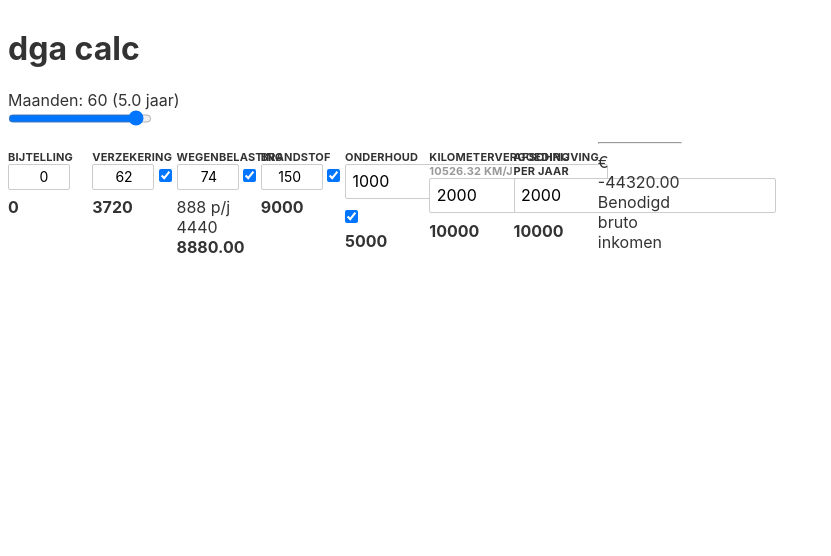
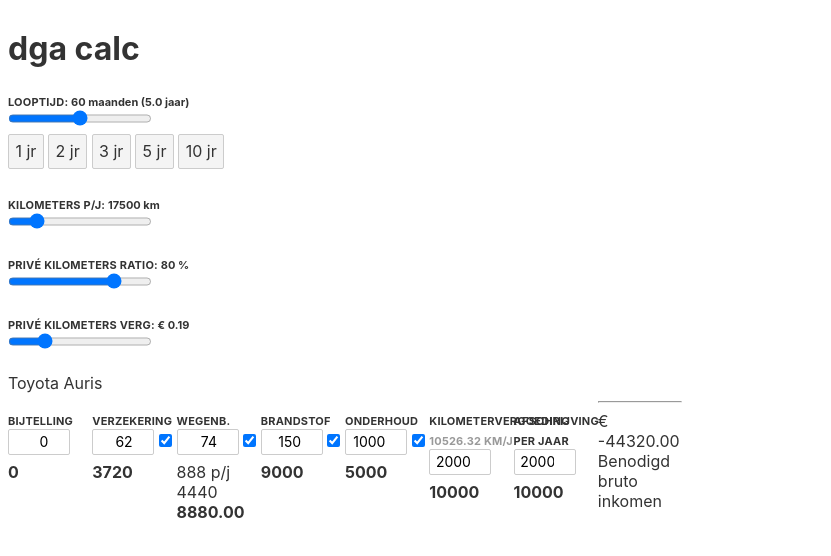
Before and after one commit to mellewynia/car-calc, a Svelte app: page / in a window 1280 px wide. Shown: the top 556 px of the page, without its empty margins (0-831 px from the left). Built offline with nearby package versions, Linux system fonts and the light colour scheme.

Commit message:
Add general params

```diff
--- a/public/global.css
+++ b/public/global.css
@@ -23,10 +23,6 @@ a:hover {
 
 a:visited {
 	color: rgb(0,80,160);
-}
-
-label {
-	display: block;
 }
 
 input, button, select, textarea {
--- a/src/App.svelte
+++ b/src/App.svelte
@@ -4,6 +4,10 @@
 
 	let taxPressure = 0.5;
 	$: taxMult = (1 / taxPressure);
+
+	let kms_py = 17500;
+	let kms_ratio_private = 0.8;
+	let kms_verg_private = 0.19;
 
 	let monthsPrivate = true;
 	let months = 60;
@@ -54,6 +58,7 @@
 	}
 
 	.label { font-size: 11px; color: #333; text-transform: uppercase; letter-spacing: 0.2px; font-weight: bold; }
+	.label-normal { text-transform: none; letter-spacing: 0; }
 
 	.input-text { height: 26px; font-size: 14px; }
 	.input-text:hover { box-shadow: 0 0 0 2px grey; }
@@ -63,15 +68,38 @@
 	.w-62 { width: 62px; }
 </style>
 
+<p>
+	<label class="label">Looptijd: <span class="label-normal">{months} maanden ({(months / 12).toFixed(1)} jaar)</span></label><br />
+	<input type="range" min="0" max="120" bind:value="{months}"/><br/>
+	<button on:click={() => { months = 12; }}>1 jr</button>
+	<button on:click={() => { months = 12 * 2; }}>2 jr</button>
+	<button on:click={() => { months = 12 * 3; }}>3 jr</button>
+	<button on:click={() => { months = 12 * 5; }}>5 jr</button>
+	<button on:click={() => { months = 12 * 10; }}>10 jr</button>
+</p>
 
-<label>Maanden: {months} ({(months / 12).toFixed(1)} jaar)</label>
-<input type="range" min="0" max="60" bind:value="{months}"/>
+<p>
+	<label class="label">Kilometers p/j: <span class="label-normal">{kms_py} km</span></label><br />
+	<input type="range" min="0" max="150000" bind:value="{kms_py}"/>
+</p>
 
+<p>
+	<label class="label">Privé kilometers ratio: <span class="label-normal">{(kms_ratio_private * 100).toFixed(0)} %</span></label><br />
+	<input type="range" min="0" max="1" step="0.05" bind:value="{kms_ratio_private}"/>
+</p>
+
+<p>
+	<label class="label">Privé kilometers verg: <span class="label-normal">€ {(kms_verg_private).toFixed(2)}</span></label><br />
+	<input type="range" min="0" max="1" step="0.01" bind:value="{kms_verg_private}"/>
+</p>
+
+
+<div>
+	Toyota Auris
+</div>
 <div class="gritty">
 	<p class="gritty-item">
-		<label class="label">
-			Bijtelling
-		</label>
+		<label class="label">Bijtelling</label>
 		<input bind:value="{bijtelling}" type="number" class="input-text w-62 t-r"><br/>
 		<strong>{ months * bijtelling }</strong>
 	</p>
@@ -86,7 +114,7 @@
 	</p>
 	<p>
 		<label class="label">
-			Wegenbelasting
+			Wegenb.
 		</label>
 		<input bind:value="{roadTax}" type="number" class="input-text w-62 t-r">
 		<input type="checkbox" bind:checked="{roadTaxPrivate}">
@@ -106,7 +134,7 @@
 
 	<p>
 		<label class="label">Onderhoud</label>
-		<input type="number" bind:value="{main_py}">
+		<input bind:value="{main_py}" type="number" class="input-text w-62 t-r">
 		<input type="checkbox" bind:checked={main_py_private}/><br/>
 		<strong>{ months * (main_py / 12) }</strong>
 	</p>
@@ -116,7 +144,7 @@
 			Kilometervergoeding
 			<span style="color: #999">{(kmsVerg_py / 0.19).toFixed(2)} km/j</span>
 		</label>
-		<input type="number" bind:value="{kmsVerg_py}"><br/>
+		<input bind:value="{kmsVerg_py}" type="number" class="input-text w-62 t-r"><br/>
 		<strong>{ months * (kmsVerg_py / 12) } </strong>
 	</p>
 
@@ -124,7 +152,7 @@
 		<label class="label">
 			Afschrijving per jaar
 		</label>
-		<input type="number" bind:value="{writeOffPerYear}"><br/>
+		<input bind:value="{writeOffPerYear}" type="number" class="input-text w-62 t-r"><br/>
 		<strong>{ months * (writeOffPerYear / 12) }</strong>
 	</p>
 
```
